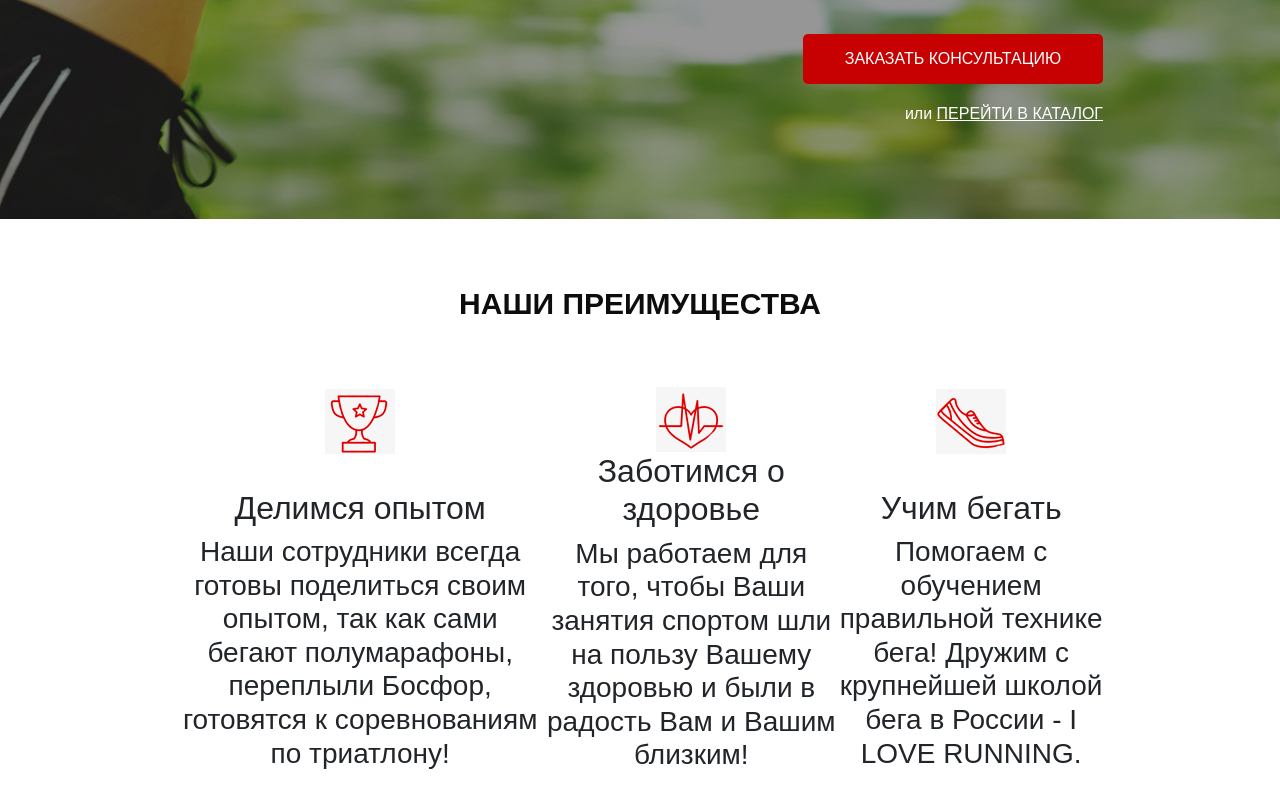
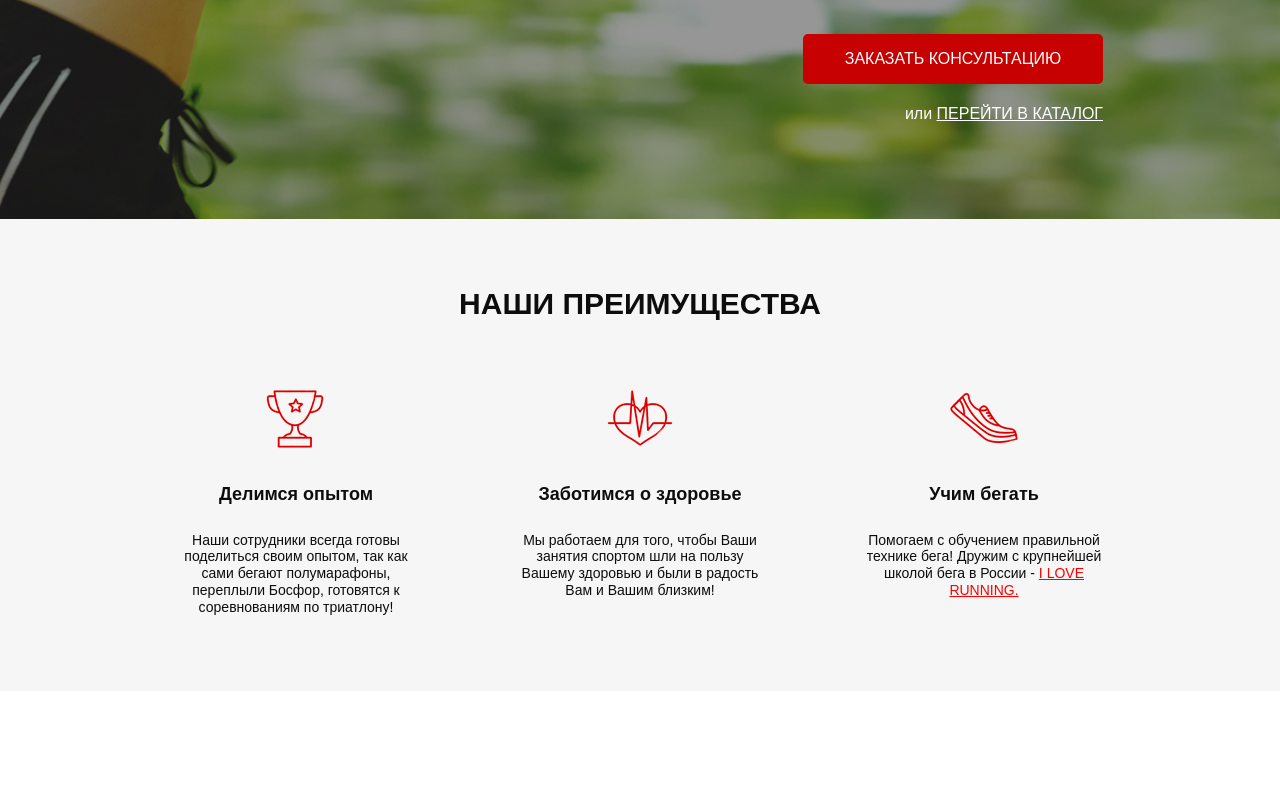
Before and after one commit to YegorSorokin/Third-project-site, a website: page src/index.html in a window 1280 px wide. Shown: the part 473-1280 px from the top of the page. After the commit the page ends 1164 px from the top, so only its background shows below. Drawn offline with Linux system fonts and the light colour scheme.

Commit message:
benifits finished

```diff
--- a/src/index.html
+++ b/src/index.html
@@ -82,7 +82,7 @@
                         <img src="icons/heart.png" alt="heart">
                     </div>
                     <div class="benefits_descr">
-                        <h2 class="benfits_descr_header">Заботимся о здоровье</h2>
+                        <h2 class="benefits_descr_header">Заботимся о здоровье</h2>
                         <h3 class="benefits_descr_subheader">
                             Мы работаем для того, чтобы Ваши занятия спортом шли на пользу Вашему здоровью и были в радость Вам и Вашим близким!
                         </h3>
@@ -96,7 +96,7 @@
                         <h2 class="benefits_descr_header">Учим бегать</h2>
                         <h3 class="benefits_descr_subheader">
                             Помогаем с обучением правильной технике бега! Дружим с крупнейшей школой бега в России -
-                            <span>I LOVE RUNNING.</span>
+                            <a href="#">I LOVE RUNNING.</a>
                         </h3>
                     </div>
                 </div>
--- a/src/sass/blocks/_benefits.scss
+++ b/src/sass/blocks/_benefits.scss
@@ -1,5 +1,6 @@
 .benefits {
     padding: 70px 0 67px 0;
+    background-color: #F6F6F6;
     &_header {
         text-align: center;
         color: #0D0D0D;
@@ -9,21 +10,34 @@
         line-height: 30px;
     }
     &_block {
+        margin-top: 65px;
         display: flex;
         justify-content: space-between;
-        align-items: center;
     }
     &_item {
-        text-align: center;
-        padding: 60px 0 ;
-
-    }
-    &_icon {
-        display: block;
+        display: flex;
+        flex-direction: column;
+        align-items: center;
+        max-width: 238px;
     }
     &_descr_header {
+        margin-top: 35px;
+        color: #0d0d0d;
+        font-size: 18px;
+        font-family: 'Museo Sans Cyrl', sans-serif;
+        font-weight: 700;
         text-align: center;
-        margin-top: 35px;
-
+    }
+    &_descr_subheader {
+        margin-top: 26px;
+        color: #0d0d0d;
+        font-size: 14px;
+        font-family: 'Museo Sans Cyrl', sans-serif;
+        font-weight: 300;
+        text-align: center;
+        a {
+            color: #FF0000;
+            text-decoration: underline;
+        }
     }
 }
```
Also changed, not shown: src/css/style.css, src/css/style.min.css, 1 other file.
